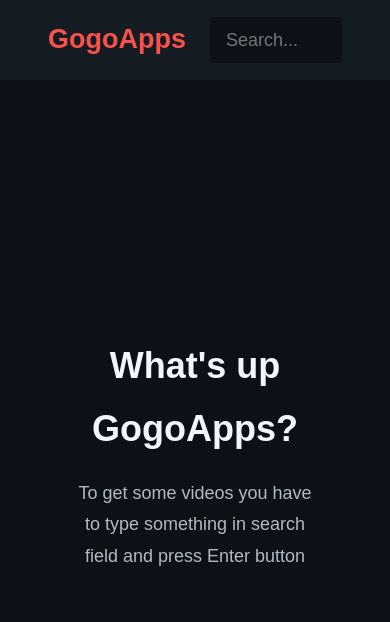
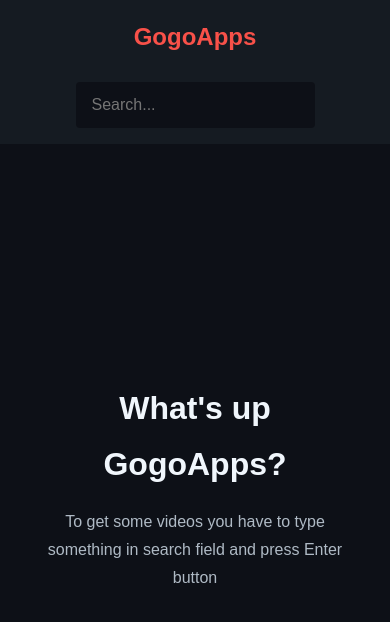
Before and after one commit to pavelkeyzik/gogoapps-interview, a React (Create React App) app: page / in a window 390 px wide. Shown: the top 622 px of the page. Built offline with nearby package versions, Linux system fonts and the light colour scheme; no server answers.

Commit message:
Add responsive for mobile layouts

```diff
--- a/package.json
+++ b/package.json
@@ -13,6 +13,7 @@
     "react": "^17.0.2",
     "react-dom": "^17.0.2",
     "react-query": "^3.21.0",
+    "react-responsive": "^9.0.0-beta.3",
     "react-scripts": "4.0.3",
     "styled-components": "^5.3.1",
     "typescript": "^4.3.5",
--- a/src/components/AuthorizedLayout.tsx
+++ b/src/components/AuthorizedLayout.tsx
@@ -20,7 +20,7 @@
 
 const Root = styled.div`
   display: grid;
-  grid-template-rows: 80px 1fr;
+  grid-template-rows: auto 1fr;
   min-height: 100vh;
 `;
 
@@ -28,7 +28,11 @@
   ({ theme }) => css`
     display: flex;
     flex-direction: column;
-    padding: ${theme.space[4]} ${theme.space[5]};
+    padding: ${theme.space[4]} ${theme.space[3]};
+
+    @media (min-width: ${theme.breakpoints[0]}) {
+      padding: ${theme.space[4]} ${theme.space[5]};
+    }
   `
 );
 
--- a/src/design-system/Header.tsx
+++ b/src/design-system/Header.tsx
@@ -3,12 +3,24 @@
 const HeaderRoot = styled.header(
   ({ theme }) => css`
     display: flex;
+    flex-direction: column;
     align-items: center;
     background: ${theme.colors.box.background};
-    padding: ${theme.space[3]} ${theme.space[5]};
+    padding: ${theme.space[3]} ${theme.space[3]};
 
     > *:not(:last-child) {
-      margin-right: ${theme.space[4]};
+      margin-bottom: ${theme.space[4]};
+    }
+
+    @media (min-width: ${theme.breakpoints[0]}) {
+      padding: ${theme.space[3]} ${theme.space[5]};
+      flex-direction: row;
+      height: 80px;
+
+      > *:not(:last-child) {
+        margin-bottom: 0;
+        margin-right: ${theme.space[4]};
+      }
     }
   `
 );
--- a/src/design-system/theme/GlobalStyles.tsx
+++ b/src/design-system/theme/GlobalStyles.tsx
@@ -5,7 +5,7 @@
     @import url("https://fonts.googleapis.com/css?family=Poppins:400");
 
     html {
-      font-size: 18px;
+      font-size: 16px;
     }
 
     * {
@@ -38,6 +38,12 @@
     h6 {
       margin: 0;
     }
+
+    @media (min-width: ${theme.breakpoints[0]}) {
+      html {
+        font-size: 18px;
+      }
+    }
   `
 );
 
--- a/src/design-system/theme/theme.ts
+++ b/src/design-system/theme/theme.ts
@@ -1,4 +1,8 @@
 import { tokens } from "./tokens";
+
+type BreakpointsType = {
+  0: string;
+};
 
 type AnimationType = {
   speed: string;
@@ -20,6 +24,7 @@
 };
 
 type Theme = {
+  breakpoints: BreakpointsType;
   animation: AnimationType;
   space: SpaceType;
   corner: CornerType;
@@ -58,6 +63,9 @@
 };
 
 const defaultTheme: Theme = {
+  breakpoints: {
+    0: "544px",
+  },
   animation: {
     speed: "0.2s",
   },
--- a/src/pages/WatchVideoPage/WatchVideoPage.tsx
+++ b/src/pages/WatchVideoPage/WatchVideoPage.tsx
@@ -43,10 +43,15 @@
 const Grid = styled.div(
   ({ theme }) => css`
     display: grid;
-    grid-template-columns: 8fr 4fr;
+    grid-template-rows: min-content;
     grid-gap: ${theme.space[4]};
     align-items: flex-start;
     height: 100%;
+
+    @media (min-width: ${theme.breakpoints[0]}) {
+      display: grid;
+      grid-template-columns: 8fr 4fr;
+    }
   `
 );
 
--- a/src/pages/WatchVideoPage/components/WatchVideoSideBar.tsx
+++ b/src/pages/WatchVideoPage/components/WatchVideoSideBar.tsx
@@ -1,7 +1,8 @@
 import React from "react";
-import styled, { css } from "styled-components";
+import styled, { css, useTheme } from "styled-components";
+import { useMediaQuery } from "react-responsive";
+
 import { useVideoPlayerDispatch } from "../../../core/hooks/use-video-player";
-
 import { useVideoList } from "../../../core/hooks/use-video";
 import { VideoPreview } from "./VideoPreview";
 import { useVideosSearchState } from "../../../core/hooks/use-video/search";
@@ -9,11 +10,29 @@
 import { Button } from "../../../design-system/Button";
 
 function WatchVideoSideBar() {
+  const theme = useTheme();
   const searchState = useVideosSearchState();
   const state = useVideoList({ search: searchState.search });
   const dispatch = useVideoPlayerDispatch();
 
+  const isDesktop = useMediaQuery({
+    query: `(min-width: ${theme.breakpoints[0]})`,
+  });
+
   function selectVideo(videoId: string) {
+    // A code bellow adds scroll to top only if it's not Desktop as on mobile devices
+    // the search list is too long to scroll and there is no way to add
+    // position: sticky as its one column grid. Yeah! We can split the screen
+    // in two parts but I have no time to do this. So, I hope it's okay to do this way
+
+    if (!isDesktop) {
+      window.scrollTo({
+        top: 0,
+        // Works only in Chrome. Can fix this with install additional library with polyfill
+        behavior: "smooth",
+      });
+    }
+
     dispatch({
       type: "CHANGE_VIDEO_ID",
       payload: {
@@ -69,7 +88,13 @@
     flex-direction: column;
 
     > *:not(:last-child) {
-      margin-bottom: ${theme.space[1]};
+      margin-bottom: ${theme.space[4]};
+    }
+
+    @media (min-width: ${theme.breakpoints[0]}) {
+      > *:not(:last-child) {
+        margin-bottom: ${theme.space[1]};
+      }
     }
   `
 );
```
Also changed, not shown: 1 other file (tests, documents, lock files or other folders).
